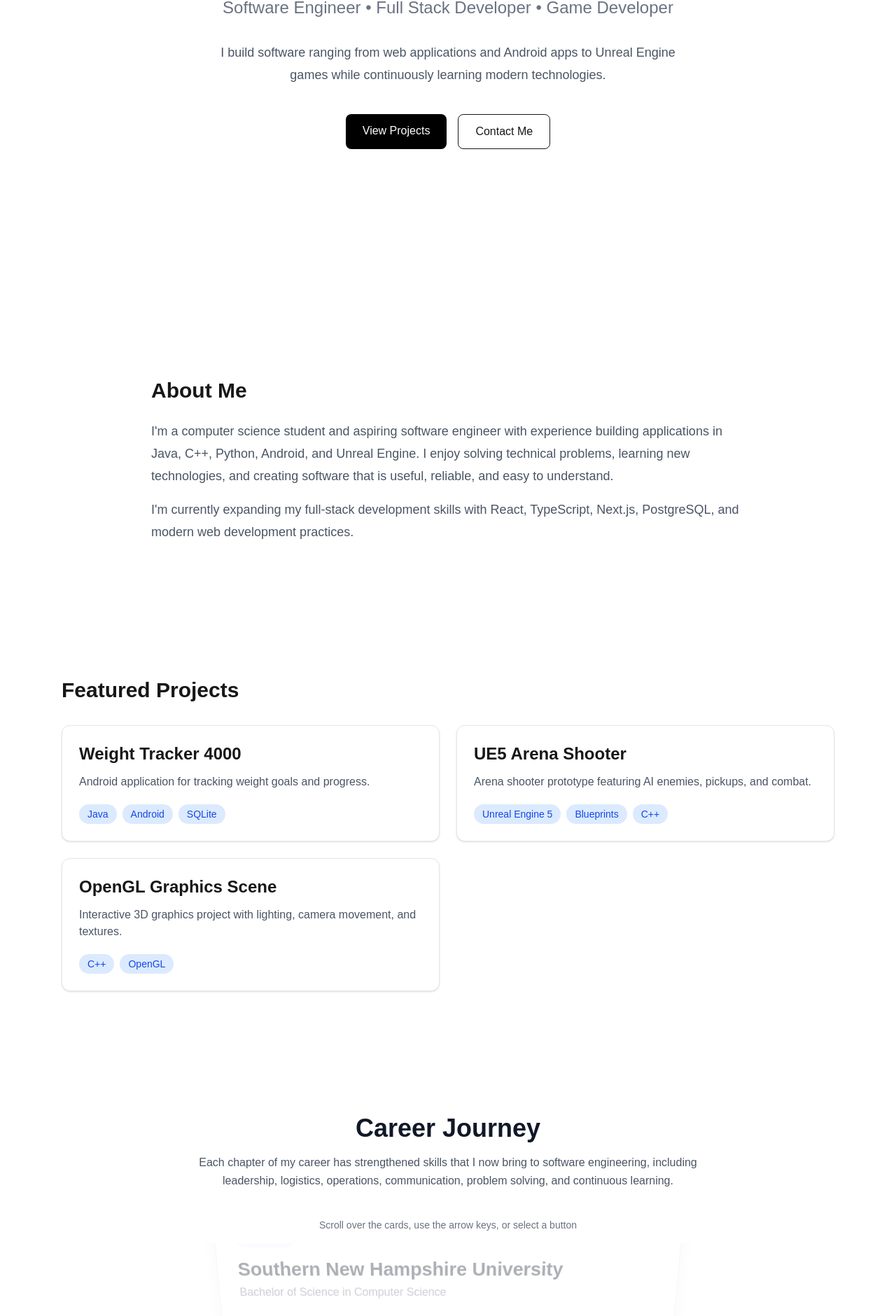
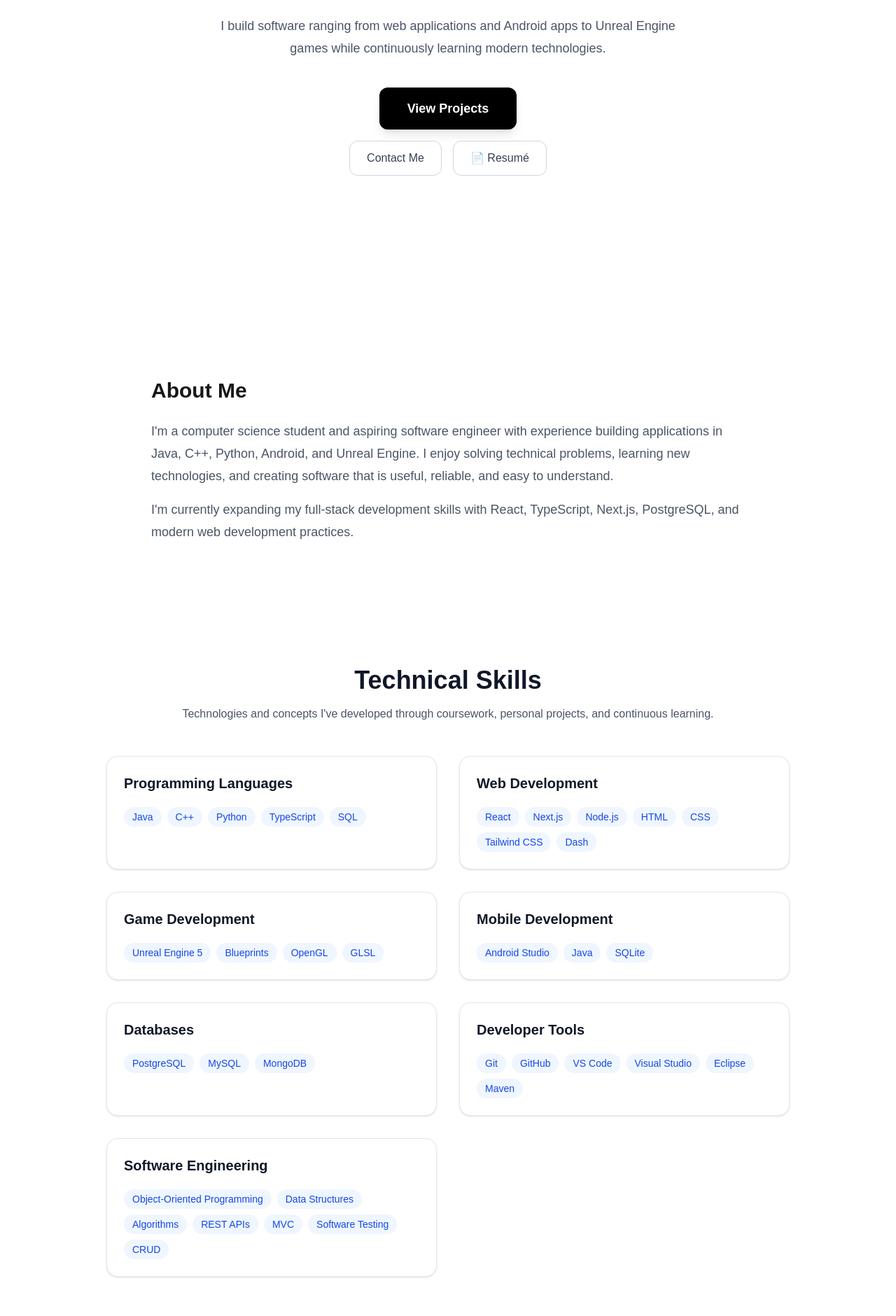
Before and after one commit to Travasauras/travis-portfolio, a Next.js app: page / in a window 1280 px wide. Shown: the part 356-2236 px from the top of the page at 70% size. Built offline with nearby package versions, Linux system fonts and the light colour scheme.

Commit message:
Addedcontact section, and resume with links to linkedin, github, and my email address.

```diff
--- a/src/app/page.tsx
+++ b/src/app/page.tsx
@@ -3,6 +3,8 @@ import Hero from "@/components/Hero";
 import About from "@/components/About";
 import Projects from "@/components/Projects";
 import Timeline from "@/components/Timeline";
+import Skills from "@/components/Skills";
+import Contact from "@/components/Contact";
 
 export default function Home() {
   return (
@@ -10,8 +12,10 @@ export default function Home() {
       <Navbar />
       <Hero />
       <About />
+      <Skills />
       <Projects />
       <Timeline />
+      <Contact />
     </>
   );
 }
--- /dev/null
+++ b/src/components/Contact.tsx
@@ -0,0 +1,54 @@
+export default function Contact() {
+  return (
+    <section id="contact" className="py-20">
+      <div className="mx-auto max-w-4xl px-6">
+        <div className="rounded-2xl border border-gray-200 bg-white p-8 text-center shadow-sm md:p-12">
+          <p className="mb-3 text-sm font-semibold uppercase tracking-widest text-blue-600">
+            Get In Touch
+          </p>
+
+          <h2 className="text-4xl font-bold text-gray-900">
+            Let&apos;s Build Something
+          </h2>
+
+          <p className="mx-auto mt-5 max-w-2xl leading-relaxed text-gray-600">
+            I&apos;m currently seeking software engineering internships and
+            entry-level development opportunities. I&apos;d be glad to discuss
+            my projects, experience, or how I could contribute to your team.
+          </p>
+
+          <div className="mt-8 flex flex-col items-center justify-center gap-4 sm:flex-row">
+            <a
+              href="mailto:Travis.Erwin@snhu.edu"
+              className="rounded-xl bg-black px-7 py-3 font-semibold text-white shadow-md transition-all duration-300 hover:-translate-y-1 hover:bg-gray-800 hover:shadow-lg"
+            >
+              Send Me an Email
+            </a>
+
+            <a
+              href="https://www.linkedin.com/in/travis-erwin-20049a3bb/"
+              target="_blank"
+              rel="noopener noreferrer"
+              className="rounded-xl border border-gray-300 bg-white px-7 py-3 font-semibold text-gray-700 transition-all duration-300 hover:-translate-y-1 hover:border-blue-500 hover:text-blue-600 hover:shadow-md"
+            >
+              LinkedIn
+            </a>
+
+            <a
+              href="https://github.com/travasauras"
+              target="_blank"
+              rel="noopener noreferrer"
+              className="rounded-xl border border-gray-300 bg-white px-7 py-3 font-semibold text-gray-700 transition-all duration-300 hover:-translate-y-1 hover:border-blue-500 hover:text-blue-600 hover:shadow-md"
+            >
+              GitHub
+            </a>
+          </div>
+
+          <p className="mt-8 text-sm text-gray-500">
+            Wichita, Kansas • Open to remote and relocation opportunities
+          </p>
+        </div>
+      </div>
+    </section>
+  );
+}
--- a/src/components/Hero.tsx
+++ b/src/components/Hero.tsx
@@ -19,20 +19,33 @@ export default function Hero() {
         technologies.
       </p>
 
-      <div className="mt-10 flex gap-4">
+      <div className="mt-10 flex flex-col items-center gap-4">
+        {/* Primary Button */}
         <a
           href="#projects"
-          className="rounded-lg bg-black px-6 py-3 text-white transition hover:scale-105"
+          className="rounded-xl bg-black px-10 py-4 text-lg font-semibold text-white shadow-lg transition-all duration-300 hover:-translate-y-1 hover:bg-gray-800 hover:shadow-xl"
         >
           View Projects
         </a>
 
-        <a
-          href="#contact"
-          className="rounded-lg border px-6 py-3 transition hover:bg-gray-100"
-        >
-          Contact Me
-        </a>
+        {/* Secondary Buttons */}
+        <div className="flex gap-4">
+          <a
+            href="#contact"
+            className="rounded-xl border border-gray-300 bg-white px-6 py-3 font-medium text-gray-700 transition-all duration-300 hover:-translate-y-1 hover:border-blue-500 hover:text-blue-600 hover:shadow-md"
+          >
+            Contact Me
+          </a>
+
+          <a
+            href="/Travis_Erwin_Resume.pdf"
+            target="_blank"
+            rel="noopener noreferrer"
+            className="rounded-xl border border-gray-300 bg-white px-6 py-3 font-medium text-gray-700 transition-all duration-300 hover:-translate-y-1 hover:border-blue-500 hover:text-blue-600 hover:shadow-md"
+          >
+            📄 Resumé
+          </a>
+        </div>
       </div>
     </section>
   );
--- a/src/components/Navbar.tsx
+++ b/src/components/Navbar.tsx
@@ -2,6 +2,12 @@ const navLinks = [
   { name: "About", href: "#about" },
   { name: "Skills", href: "#skills" },
   { name: "Projects", href: "#projects" },
+  { name: "Career", href: "#journey" },
+  {
+    name: "Resumé/CV",
+    href: "/Travis_Erwin_Resume.pdf",
+    external: true,
+  },
   { name: "Contact", href: "#contact" },
 ];
 
@@ -9,16 +15,21 @@ export default function Navbar() {
   return (
     <header className="fixed left-0 top-0 z-50 w-full border-b border-gray-200 bg-white/90 backdrop-blur">
       <nav className="mx-auto flex max-w-6xl items-center justify-between px-6 py-4">
-        <a href="#" className="text-xl font-bold">
+        <a
+          href="#"
+          className="text-xl font-bold transition hover:text-blue-600"
+        >
           Travis Erwin
         </a>
 
-        <ul className="flex gap-6">
+        <ul className="flex items-center gap-6">
           {navLinks.map((link) => (
             <li key={link.name}>
               <a
                 href={link.href}
-                className="text-sm font-medium text-gray-600 transition hover:text-black"
+                target={link.external ? "_blank" : undefined}
+                rel={link.external ? "noopener noreferrer" : undefined}
+                className="text-sm font-medium text-gray-600 transition hover:text-blue-600"
               >
                 {link.name}
               </a>
--- /dev/null
+++ b/src/components/Skills.tsx
@@ -0,0 +1,42 @@
+import { skills } from "@/data/skills";
+
+export default function Skills() {
+  return (
+    <section id="skills" className="py-20">
+      <div className="mx-auto max-w-5xl px-6">
+        <h2 className="mb-4 text-center text-4xl font-bold text-gray-900">
+          Technical Skills
+        </h2>
+
+        <p className="mx-auto mb-12 max-w-3xl text-center text-gray-600">
+          Technologies and concepts I've developed through coursework,
+          personal projects, and continuous learning.
+        </p>
+
+        <div className="grid gap-8 md:grid-cols-2">
+          {skills.map((category) => (
+            <div
+              key={category.category}
+              className="rounded-2xl border border-gray-200 bg-white p-6 shadow-sm transition-all duration-300 hover:-translate-y-1 hover:shadow-lg"
+            >
+              <h3 className="mb-5 text-xl font-bold text-gray-900">
+                {category.category}
+              </h3>
+
+              <div className="flex flex-wrap gap-2">
+                {category.items.map((skill) => (
+                  <span
+                    key={skill}
+                    className="rounded-full bg-blue-50 px-3 py-1 text-sm font-medium text-blue-700"
+                  >
+                    {skill}
+                  </span>
+                ))}
+              </div>
+            </div>
+          ))}
+        </div>
+      </div>
+    </section>
+  );
+}
--- /dev/null
+++ b/src/data/skills.ts
@@ -0,0 +1,73 @@
+export const skills = [
+  {
+    category: "Programming Languages",
+    items: [
+      "Java",
+      "C++",
+      "Python",
+      "TypeScript",
+      "SQL",
+
+    ],
+  },
+  {
+    category: "Web Development",
+    items: [
+      "React",
+      "Next.js",
+      "Node.js",
+      "HTML",
+      "CSS",
+      "Tailwind CSS",
+      "Dash",
+    ],
+  },
+  {
+    category: "Game Development",
+    items: [
+      "Unreal Engine 5",
+      "Blueprints",
+      "OpenGL",
+      "GLSL",
+    ],
+  },
+  {
+    category: "Mobile Development",
+    items: [
+      "Android Studio",
+      "Java",
+      "SQLite",
+    ],
+  },
+  {
+    category: "Databases",
+    items: [
+      "PostgreSQL",
+      "MySQL",
+      "MongoDB",
+    ],
+  },
+  {
+    category: "Developer Tools",
+    items: [
+      "Git",
+      "GitHub",
+      "VS Code",
+      "Visual Studio",
+      "Eclipse",
+      "Maven",
+    ],
+  },
+  {
+    category: "Software Engineering",
+    items: [
+      "Object-Oriented Programming",
+      "Data Structures",
+      "Algorithms",
+      "REST APIs",
+      "MVC",
+      "Software Testing",
+      "CRUD",
+    ],
+  },
+];
```
Also changed, not shown: 1 other file (tests, documents, lock files or other folders).
